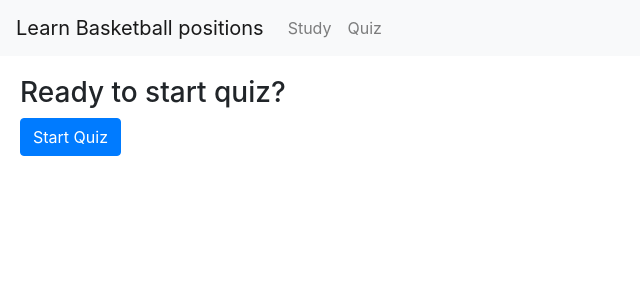
After one commit to jason424217/UI-project, a Flask app: page /quiz/ in a window 1280 px wide. The commit adds this page. Shown: the top 300 px of the page, without its empty margins (0-640 px from the left). Run offline with Flask 2, Linux system fonts and the light colour scheme; some libraries are stand-ins or nearby versions.

Commit message:
feat: Build quiz infrastructure

```diff
--- a/application.py
+++ b/application.py
@@ -6,11 +6,69 @@ import numpy as np
 
 application = Flask(__name__)
 
-# ROUTES
+
+# === Data =============================================================================================================
+# Quiz data
+num_of_quiz = 6
+usr_choice = []
+quiz_data = []
+# init usr_choice
+for i in range(num_of_quiz):
+    usr_choice.append({'choice':None,'correct':False})
+
+
+# === ROUTES ===========================================================================================================
 @application.route('/')
 def homepage():
     return render_template('homepage.html')
 
 
+# Quiz Routes
+@application.route('/quiz/')
+def quiz_start():
+    '''
+    Initial page to Start quiz
+    '''
+    return render_template('quiz_start.html')
+
+
+@application.route('/quiz/<qid>')
+def quiz(qid):
+    '''
+    Render quiz/<qid>
+    qid: quiz id start from 0
+    usr_choice: global var; usr_choice[qid] get user's choice for the qid
+    quiz_data:
+    '''
+    global usr_choice
+    global quiz_data
+
+    if qid != len(usr_choice)-1:
+        return render_template('quiz.html',qid=qid, usr_choice=usr_choice)
+    else:
+        # drag and drop quiz
+        return render_template('quiz.html',qid=qid, usr_choice=usr_choice)
+
+
+@application.route('/update_usr_choice/<qid>', methods=['POST'])
+def update_usr_choice(qid):
+    '''
+    Ajax call to update global var usr_choice
+    '''
+    pass
+    # json_data = request.get_json()
+    #
+    # return jsonify(data = data)
+
+@application.route('/quiz/score')
+def quiz_score():
+    '''
+    Quiz score page
+    Calculate score from usr_choice
+    '''
+    return render_template('quiz_score.html')
+
+
+# === Main ===========================================================================================================
 if __name__ == '__main__':
    application.run(debug = True)
--- a/templates/layout.html
+++ b/templates/layout.html
@@ -31,7 +31,7 @@
                   <a class="nav-link" href="/">Study</a>
               </li>
               <li class="nav-item">
-                  <a class="nav-link" href="/">Quiz</a>
+                  <a class="nav-link" href="/quiz">Quiz</a>
               </li>
           </ul>
 
--- /dev/null
+++ b/templates/quiz_start.html
@@ -0,0 +1,11 @@
+<!-- HTML template -->
+{% extends "layout.html" %}
+
+{% block content %}
+
+<div class="page_container">
+  <div class="quiz_desc h3">Ready to start quiz?</div>
+  <a href="/quiz/0" class="btn btn-primary">Start Quiz</a>
+</div>
+
+{% endblock %}
```
Also changed, not shown: static/quiz.js (added, +16 -0 lines), templates/quiz.html (added, +21 -0 lines), templates/quiz_score.html (added, +10 -0 lines), static/quiz.css (added).
